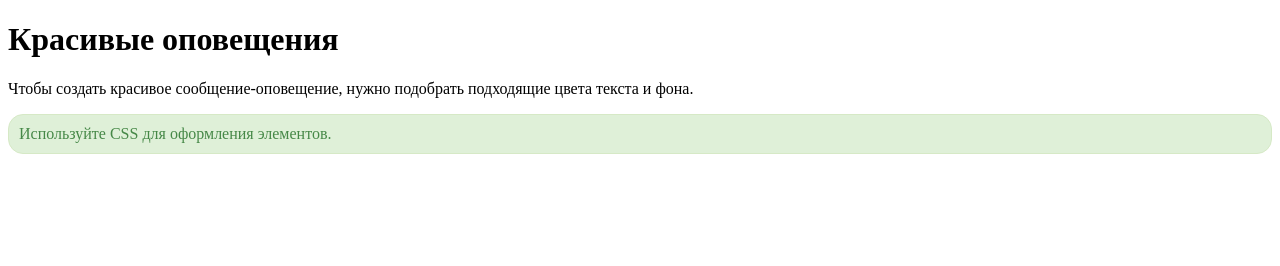
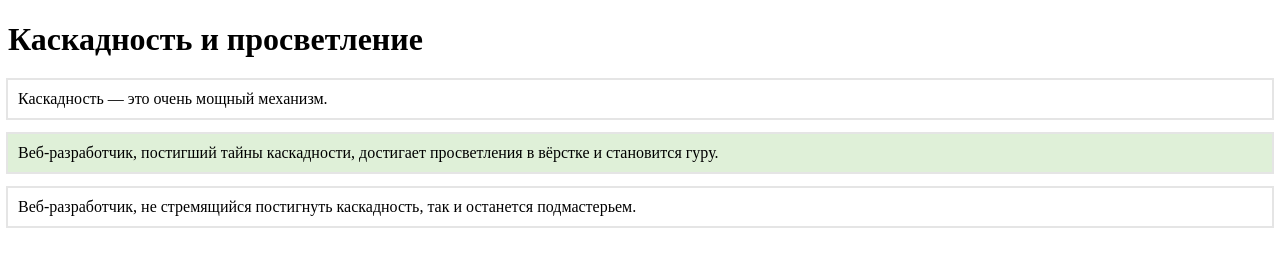
Before and after one commit to RyzhikovD/html-academy, a plain HTML site: page index.html in a window 1280 px wide. Drawn offline with Linux system fonts and the light colour scheme.

Commit message:
CSS introduction(Task 9)
[E] style.css
[E] index.html

```diff
--- a/index.html
+++ b/index.html
@@ -2,16 +2,16 @@
 <html lang="ru">
 <head>
   <meta charset="utf-8">
-  <title>Декоративные свойства</title>
+  <title>Каскадность</title>
   <link rel="stylesheet" href="style.css">
 </head>
 <body>
-<h1>Красивые оповещения</h1>
+<h1>Каскадность и просветление</h1>
 
-<p>Чтобы создать красивое сообщение-оповещение, нужно подобрать подходящие цвета текста и фона.</p>
+<p>Каскадность — это очень мощный механизм.</p>
 
-<div class="alert">
-  Используйте CSS для оформления элементов.
-</div>
+<p class="truth">Веб-разработчик, постигший тайны каскадности, достигает просветления в вёрстке и становится гуру.</p>
+
+<p>Веб-разработчик, не стремящийся постигнуть каскадность, так и останется подмастерьем.</p>
 </body>
 </html>
--- a/style.css
+++ b/style.css
@@ -1,7 +1,8 @@
-.alert {
+p {
+    outline: 2px solid rgba(0, 0, 0, 0.1);
     padding: 10px;
-    border: 1px solid #d6e9c6;
+}
+
+.truth {
     background-color: #dff0d8;
-    color: #468847;
-    border-radius: 15px;
 }
```
